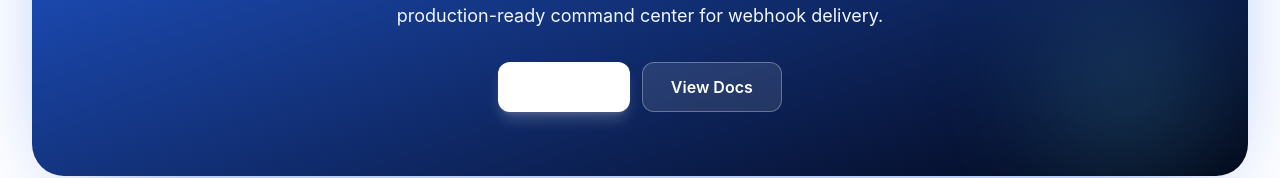
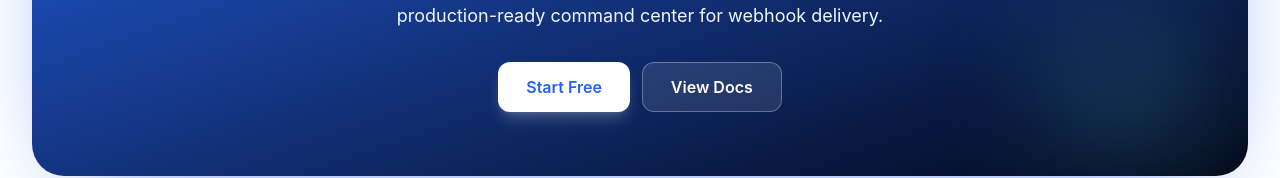
Before and after one commit to skm00/HookBridge, a React (Vite) app in the folder src/HookBridge.Dashboard/: page / in a window 1280 px wide. Shown: the part 4062-4240 px from the top of the page. Built offline with nearby package versions, Linux system fonts and the light colour scheme; no server answers.

Commit message:
Fix final CTA button text contrast

```diff
--- a/src/HookBridge.Dashboard/src/pages/LandingPage.tsx
+++ b/src/HookBridge.Dashboard/src/pages/LandingPage.tsx
@@ -310,7 +310,7 @@ const LandingPage = (): JSX.Element => {
                 Keep your existing navigation, connect your first endpoint, and give your team a production-ready command center for webhook delivery.
               </p>
               <div className="mt-8 flex flex-col justify-center gap-3 sm:flex-row">
-                <Button to="/register" size="lg" className="bg-white px-7 text-primary shadow-white/20 hover:bg-blue-50">Start Free</Button>
+                <Button to="/register" size="lg" className="bg-white px-7 !text-primary shadow-white/20 hover:bg-blue-50 hover:!text-primary-dark">Start Free</Button>
                 <Button to="/docs" variant="secondary" size="lg" className="border-white/30 bg-white/10 px-7 text-white hover:bg-white/20 hover:text-white">View Docs</Button>
               </div>
             </div>
```
